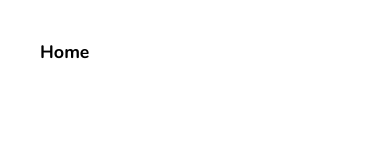
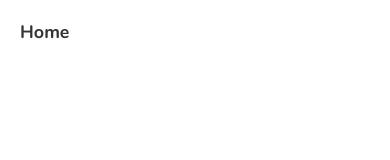
Before and after one commit to fadeomar/game-zone, a React Native app: screen / in a window 390 px wide. Shown: the top 160 px of the page. Built offline with nearby package versions, Linux system fonts and the light colour scheme.

Commit message:
create globle style

```diff
--- a/screens/Home.js
+++ b/screens/Home.js
@@ -1,20 +1,11 @@
 import React from "react";
-import { Text, View, StyleSheet } from "react-native";
+import { Text, View } from "react-native";
+import { globleStyle } from "../styles/global";
 
 const Home = () => (
-  <View style={styles.container}>
-    <Text style={styles.titleText}>Home</Text>
+  <View style={globleStyle.container}>
+    <Text style={globleStyle.titleText}>Home</Text>
   </View>
 );
 
-const styles = StyleSheet.create({
-  container: {
-    padding: 40
-  },
-  titleText: {
-    fontFamily: "nunito-bold",
-    fontSize: 18
-  }
-});
-
 export default Home;
--- /dev/null
+++ b/styles/global.js
@@ -0,0 +1,17 @@
+import { StyleSheet } from "react-native";
+
+export const globleStyle = StyleSheet.create({
+  container: {
+    flex: 1,
+    padding: 20
+  },
+  titleText: {
+    fontFamily: "nunito-bold",
+    fontSize: 18,
+    color: "#333"
+  },
+  pargraph: {
+    marginVertical: 8,
+    lineHeight: 20
+  }
+});
```
Also changed, not shown: screens/About.js (+4 -9 lines).
